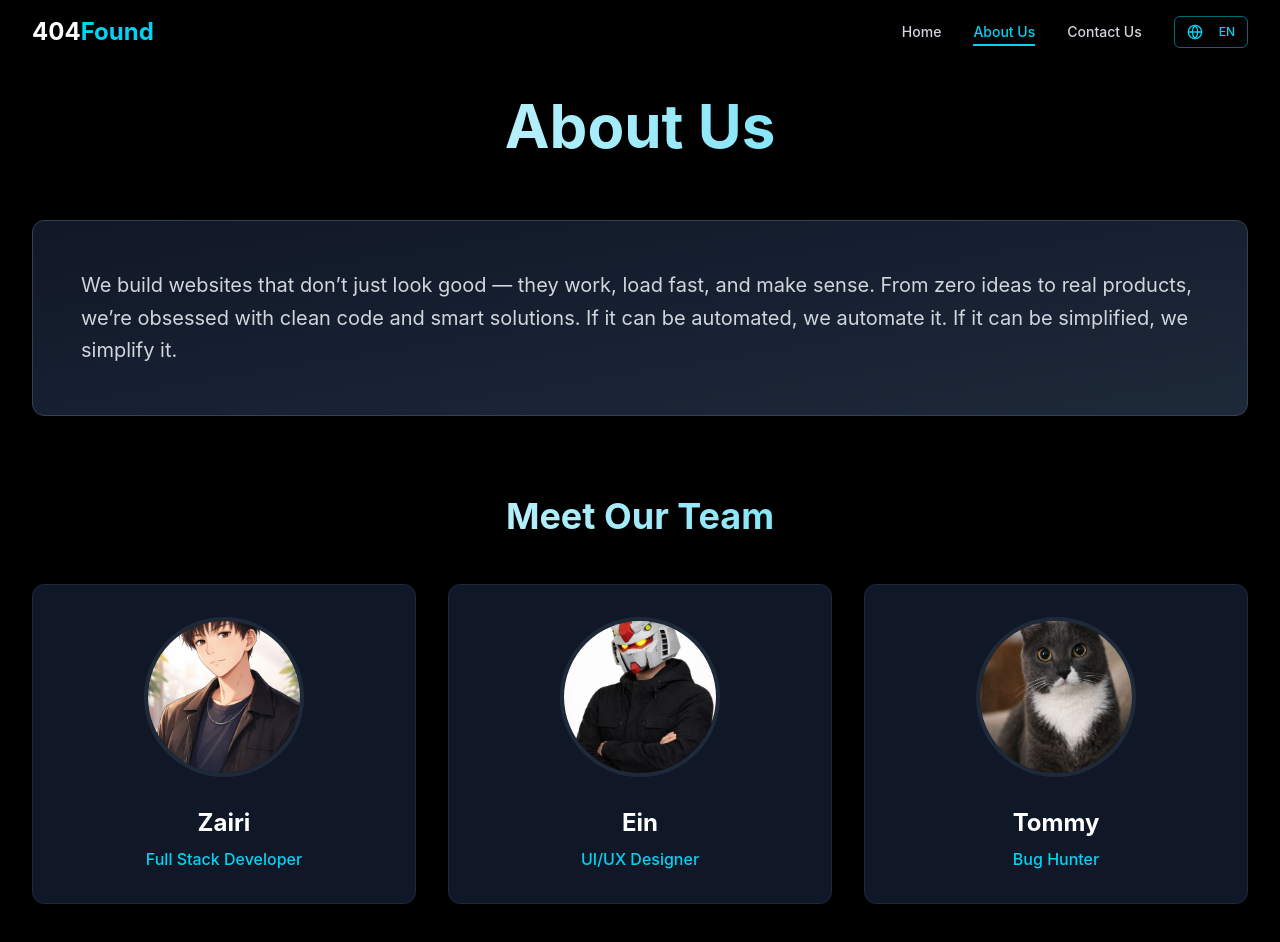
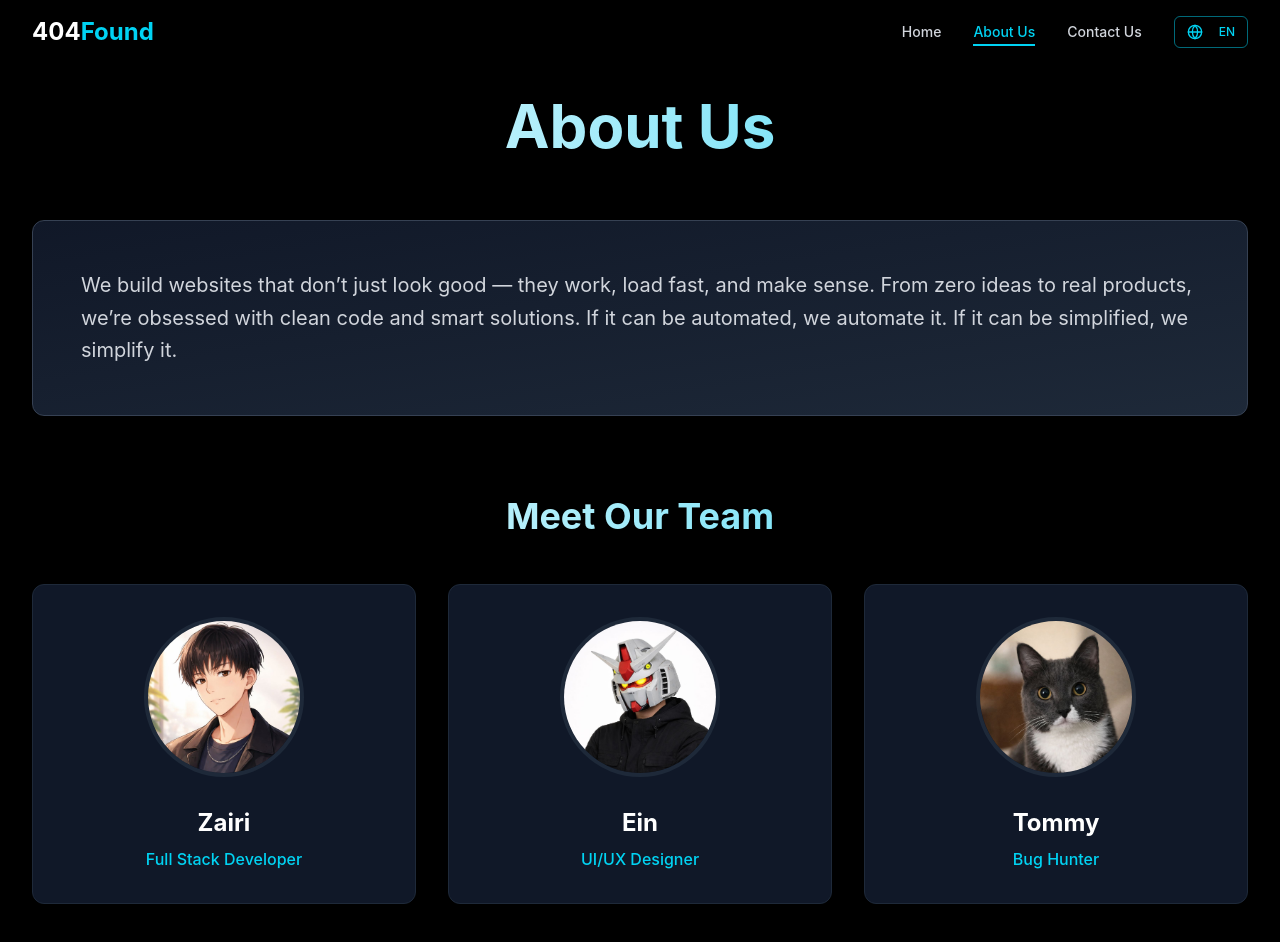
Before and after one commit to zairighazali/404foundv2, a React (Vite) app: page /about in a window 1280 px wide. Shown: the top 942 px of the page. Built offline with nearby package versions, Linux system fonts and the light colour scheme.

Commit message:
Change image class to use object-top

```diff
--- a/src/pages/About.jsx
+++ b/src/pages/About.jsx
@@ -75,7 +75,7 @@ const About = () => {
                     <img
                       src={member.image}
                       alt={member.name}
-                      className="w-40 h-40 rounded-full object-cover border-4 border-gray-800 group-hover:border-cyan-400 transition-all duration-300 relative z-10 mx-auto"
+                      className="w-40 h-40 rounded-full object-cover object-top border-4 border-gray-800 group-hover:border-cyan-400 transition-all duration-300 relative z-10 mx-auto"
                     />
                   </div>
                   <h3 className="text-2xl font-bold mb-2 text-white group-hover:text-cyan-400 transition-colors">
```
